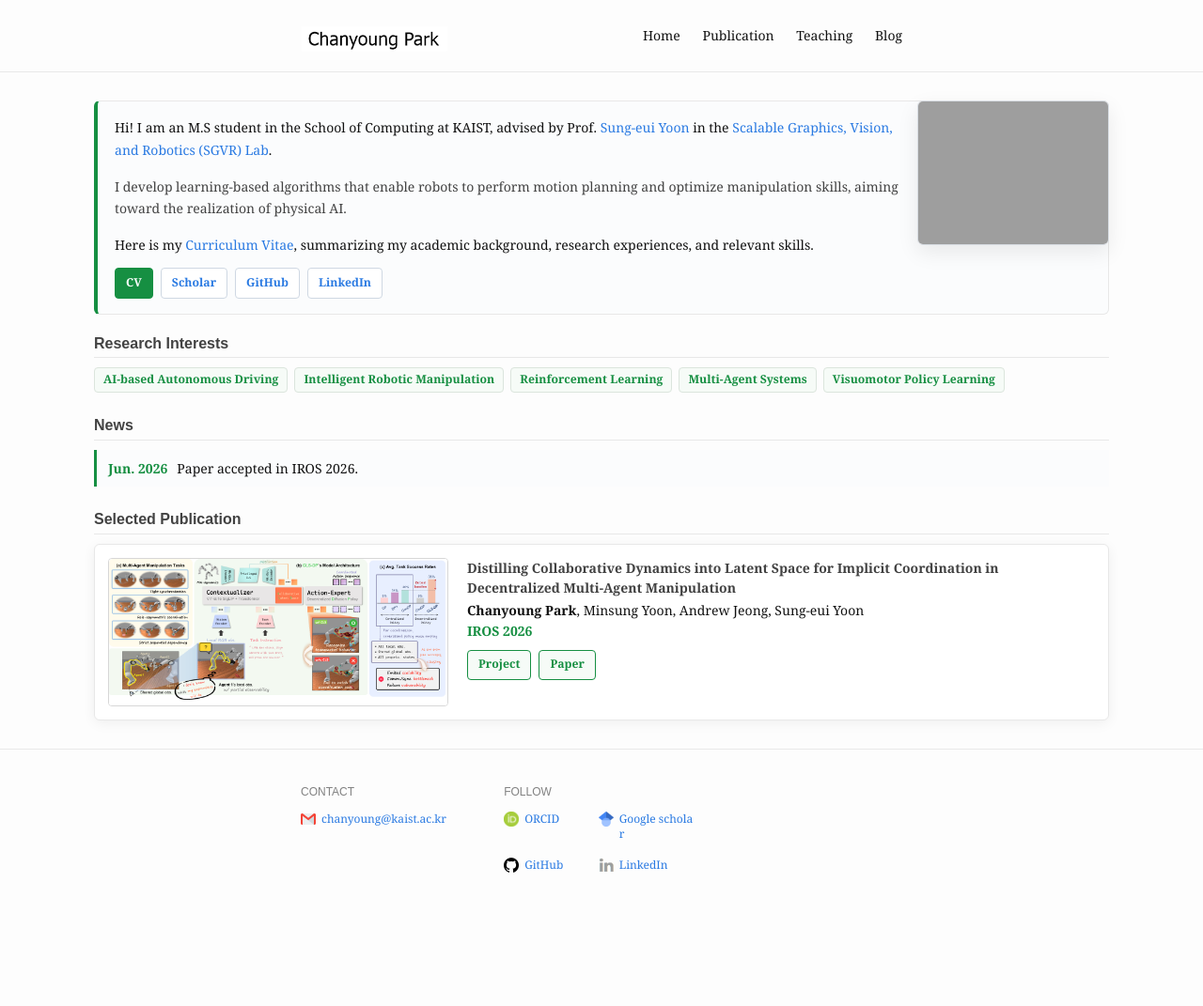
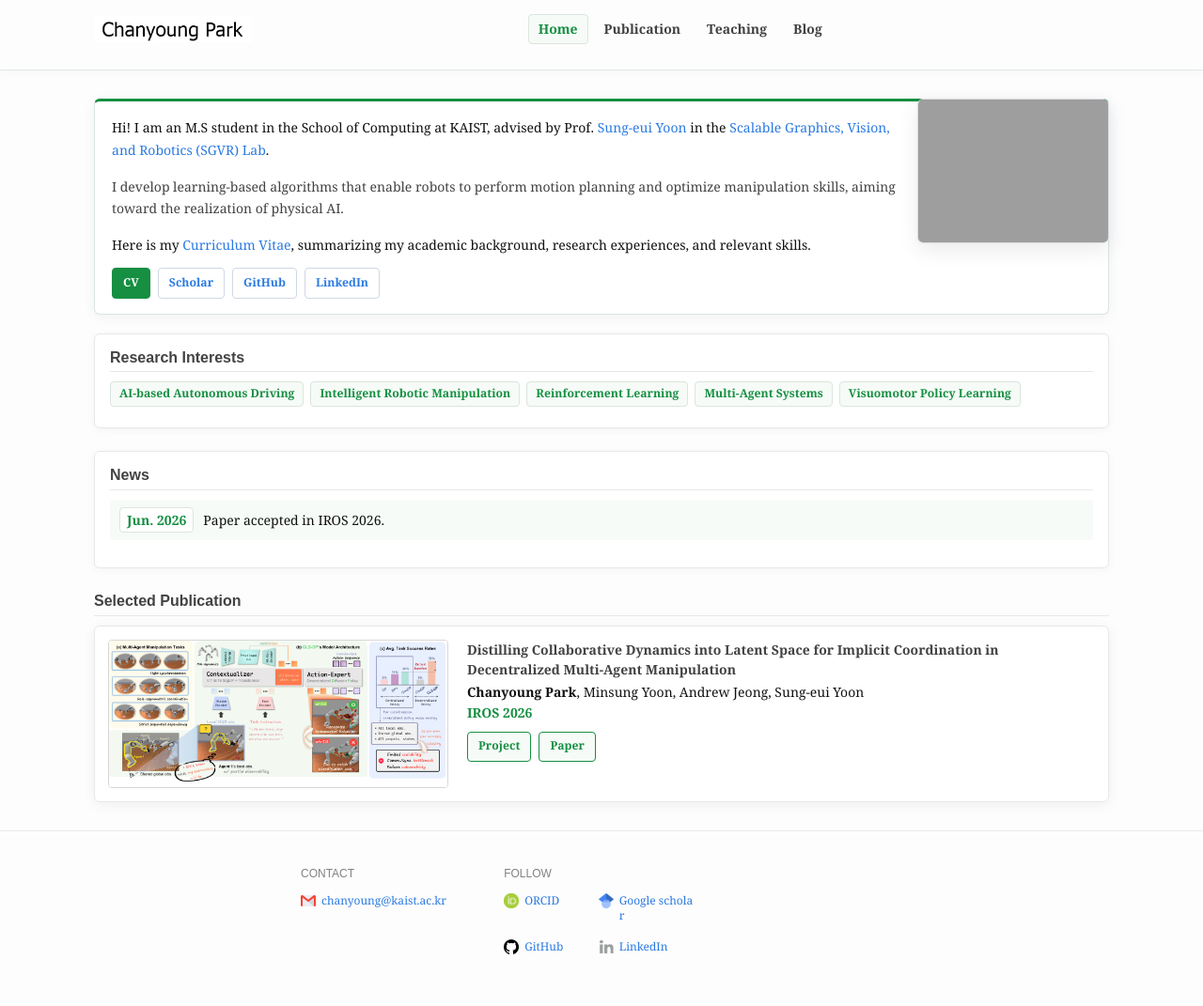
Before and after one commit to cosdeneb/cosdeneb.github.io, a Jekyll site: the page built from index.md, in a window 1280 px wide. Shown: the whole page at 94% size. Built offline with Jekyll 4.4.1, drawn with Linux system fonts in a browser that asks for light colours; before the commit the page ends 984 px from its top, so only the background shows below that.

Commit message:
Polish top navigation and homepage banners

```diff
--- a/_config.yml
+++ b/_config.yml
@@ -67,4 +67,4 @@
   - vendor/ruby/
 
 # Used for defeating caching
-version: 3
+version: 4
--- a/_includes/header.html
+++ b/_includes/header.html
@@ -8,15 +8,19 @@
       <a href="#" class="menu-icon"></a>
 
       <div class="menu">
-        {% for page in site.header.pages %}
-          {% if page.slug and page.slug != "" and page.slug != nil %}
-            {% assign page_link = page.slug %}
+        {% for nav_page in site.header.pages %}
+          {% if nav_page.slug and nav_page.slug != "" and nav_page.slug != nil %}
+            {% assign page_link = nav_page.slug %}
           {% else %}
-            {% assign page_link = "/" | append: page.name | downcase %}
+            {% assign page_link = "/" | append: nav_page.name | downcase %}
+          {% endif %}
+          {% assign active_class = "" %}
+          {% if page.url == page_link or page.slug == page_link %}
+            {% assign active_class = " active" %}
           {% endif %}
           {% assign page_link = page_link | absolute_url %}
-          <a class="page-link" href="{{ page_link }}">
-            {{ page.name }}
+          <a class="page-link{{ active_class }}" href="{{ page_link }}">
+            {{ nav_page.name }}
           </a>
         {% endfor %}
       </div>
--- a/_sass/_layout.scss
+++ b/_sass/_layout.scss
@@ -2,11 +2,12 @@
  * Site header
  */
 .site-header {
-  border-bottom: 1px solid $grey-color-light;
-  min-height: 56px;
-
-  padding-top: 10px;
-  padding-bottom: 10px;
+  border-bottom: 1px solid #e1e8e3;
+  min-height: 58px;
+  padding-top: 8px;
+  padding-bottom: 8px;
+  background-color: rgba(253, 253, 253, 0.96);
+  box-shadow: 0 1px 12px rgba(0, 0, 0, 0.04);
 
   @include media-query($on-mobile) {
     padding-top: 0;
@@ -15,16 +16,27 @@
 
   // Positioning context for the mobile navigation icon
   position: relative;
+
+  .wrapper {
+    display: flex;
+    align-items: center;
+    justify-content: space-between;
+    max-width: 1080px;
+  }
 }
 
 .site-title {
   font-size: 26px;
-  line-height: 56px;
+  line-height: 1;
   letter-spacing: -1px;
-  float: left;
+  float: none;
+  display: flex;
+  align-items: center;
+  padding: 8px 0;
 
   img {
-    height: 28px;
+    display: block;
+    height: 30px;
   }
 
   &,
@@ -38,20 +50,44 @@
  */
 .site-nav {
   z-index: 10;
-  float: right;
-  line-height: 56px;
+  float: none;
+  line-height: 1;
 
   .menu-icon {
     display: none;
   }
 
+  .menu {
+    display: flex;
+    align-items: center;
+    gap: 6px;
+  }
+
   .page-link {
-    color: $text-color;
-    line-height: $base-line-height;
+    border: 1px solid transparent;
+    border-radius: 4px;
+    color: $grey-color-dark;
+    font-size: 14px;
+    font-weight: bold;
+    line-height: 1.45;
+    padding: 5px 10px;
 
     // Gaps between nav items, but not on the first one
     &:not(:first-child) {
-      margin-left: 20px;
+      margin-left: 0;
+    }
+
+    &:hover {
+      color: #168f42;
+      text-decoration: none;
+      background-color: #f6fbf7;
+      border-color: #dbe5dd;
+    }
+
+    &.active {
+      color: #168f42;
+      background-color: #f6fbf7;
+      border-color: #dbe5dd;
     }
   }
 
@@ -63,6 +99,7 @@
     border: 1px solid $grey-color-light;
     border-radius: 5px;
     text-align: right;
+    background-color: #fff;
 
     .menu-icon {
       display: block;
@@ -90,6 +127,17 @@
       display: block;
       padding: 6px 16px;
     }
+  }
+}
+
+@include media-query($on-mobile) {
+  .site-header .wrapper {
+    display: block;
+  }
+
+  .site-title {
+    line-height: 56px;
+    padding: 0;
   }
 }
 
--- a/_sass/_site.scss
+++ b/_sass/_site.scss
@@ -25,10 +25,11 @@
 .home-intro {
   margin-bottom: 18px;
   padding: 16px 18px;
-  border: 1px solid $grey-color-light;
-  border-left: 4px solid #168f42;
+  border: 1px solid #dbe5dd;
+  border-top: 3px solid #168f42;
   border-radius: 6px;
-  background-color: #fbfcfd;
+  background-color: #fff;
+  box-shadow: 0 3px 14px rgba(0, 0, 0, 0.05);
 
   p:last-of-type {
     margin-bottom: 0;
@@ -115,6 +116,11 @@
 .research-interests {
   clear: both;
   margin-top: 20px;
+  padding: 14px 16px;
+  border: 1px solid $grey-color-light;
+  border-radius: 6px;
+  background-color: #fff;
+  box-shadow: 0 2px 10px rgba(0, 0, 0, 0.04);
 
   h2 {
     font-size: 16px;
@@ -147,6 +153,11 @@
 .home-news {
   clear: both;
   margin-top: 24px;
+  padding: 14px 16px;
+  border: 1px solid $grey-color-light;
+  border-radius: 6px;
+  background-color: #fff;
+  box-shadow: 0 2px 10px rgba(0, 0, 0, 0.04);
 
   h2 {
     font-size: 16px;
@@ -167,10 +178,11 @@
     display: flex;
     align-items: baseline;
     gap: 10px;
-    border-left: 3px solid #168f42;
-    padding: 8px 0 8px 12px;
+    border-left: 0;
+    border-radius: 4px;
+    padding: 8px 10px;
     margin-bottom: 8px;
-    background-color: #fbfcfd;
+    background-color: #f6fbf7;
   }
 }
 
@@ -218,8 +230,12 @@
 
 .news-date {
   flex: 0 0 auto;
+  border: 1px solid #dbe5dd;
+  border-radius: 4px;
+  padding: 1px 7px;
   color: #168f42;
   font-weight: bold;
+  background-color: #fff;
 }
 
 .venue {
```
